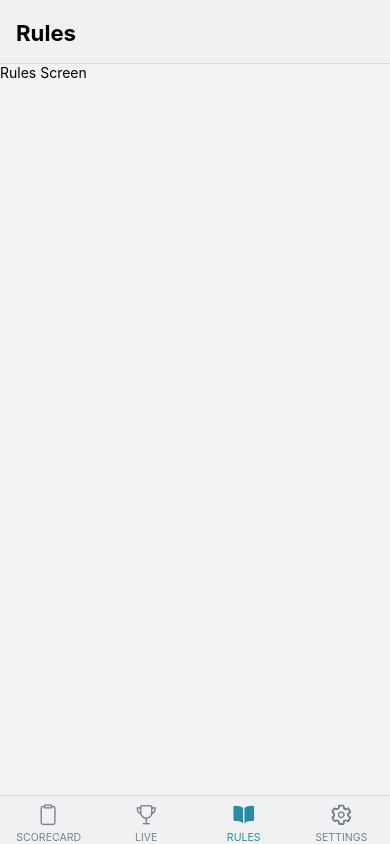
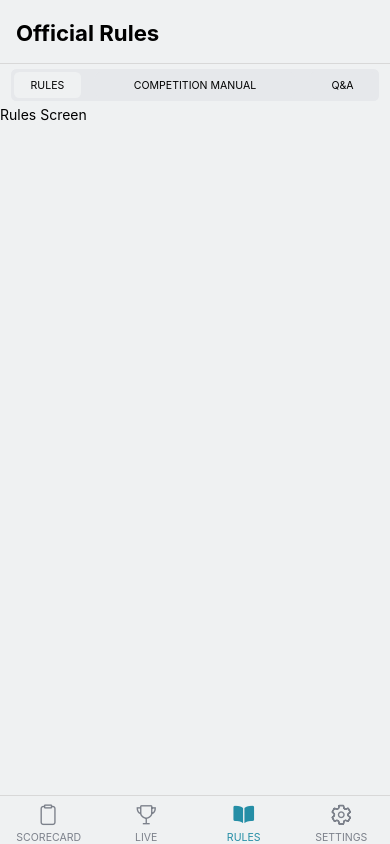
Before and after one commit to craftjk/DGGLive, a React Native app: screen /Rules in a window 390 px wide. Built offline with nearby package versions, Linux system fonts and the light colour scheme; what react-native-popup-menu would draw is missing.

Commit message:
Working on top nav tabs in Rules screen

```diff
--- a/navigation/MainTabs.js
+++ b/navigation/MainTabs.js
@@ -54,7 +54,9 @@ function MainTabs() {
                 color: isDarkMode ? Colors.white : Colors.black,
               }}
             >
-              {textMap[children][activeLanguage]}
+              {children === "Rules" && activeLanguage === "English" // kc_todo refactor this
+                ? "Official Rules"
+                : textMap[children][activeLanguage]}
             </Text>
           );
         },
--- a/screens/RulesScreen.js
+++ b/screens/RulesScreen.js
@@ -1,10 +1,103 @@
-import React from "react";
-import { View, Text } from "react-native";
+import React, { useState } from "react";
+import { View, Text, StyleSheet, SafeAreaView } from "react-native";
+import { useDispatch, useSelector } from "react-redux";
+import { moderateScale } from "react-native-size-matters";
+import Colors from "../constants/Colors";
 
-const RulesScreen = () => (
-  <View>
-    <Text>Rules Screen</Text>
-  </View>
-);
+const RulesScreen = () => {
+  const dispatch = useDispatch();
+
+  const isDarkMode = useSelector((state) => state.settings.isDarkMode);
+  const activeLanguage = useSelector((state) => state.settings.activeLanguage);
+
+  const [activeNavTab, setActiveNavTab] = useState("RULES");
+
+  // TODOS
+  // Add a touchable around the nav tab to change state
+
+  return (
+    <SafeAreaView
+      style={{
+        ...styles.screen,
+        backgroundColor: isDarkMode ? Colors.grayscale[1] : Colors.grayscale[8],
+      }}
+    >
+      <View
+        style={{
+          ...styles.rulesNavContainer,
+          backgroundColor: isDarkMode ? Colors.black : Colors.grayscale[7],
+        }}
+      >
+        <View style={styles.rulesNavTab}>
+          <View
+            style={{
+              ...styles.navTabSelectWrapper,
+              backgroundColor:
+                activeNavTab === "RULES"
+                  ? Colors.grayscale[8]
+                  : Colors.grayscale[7],
+            }}
+          >
+            <Text style={styles.rulesNavText}>RULES</Text>
+          </View>
+        </View>
+        <View style={{ ...styles.rulesNavTab, flex: 3 }}>
+          <View
+            style={{
+              ...styles.navTabSelectWrapper,
+              backgroundColor:
+                activeNavTab === "COMPETITION MANUAL"
+                  ? Colors.grayscale[8]
+                  : Colors.grayscale[7],
+            }}
+          >
+            <Text style={styles.rulesNavText}>COMPETITION MANUAL</Text>
+          </View>
+        </View>
+        <View style={styles.rulesNavTab}>
+          <View
+            style={{
+              ...styles.navTabSelectWrapper,
+              backgroundColor:
+                activeNavTab === "Q&A"
+                  ? Colors.grayscale[8]
+                  : Colors.grayscale[7],
+            }}
+          >
+            <Text style={styles.rulesNavText}>Q&A</Text>
+          </View>
+        </View>
+      </View>
+      <Text>Rules Screen</Text>
+    </SafeAreaView>
+  );
+};
+
+const styles = StyleSheet.create({
+  screen: { flex: 1 },
+  rulesNavContainer: {
+    height: moderateScale(30),
+    marginHorizontal: moderateScale(10),
+    marginVertical: moderateScale(5),
+    borderRadius: moderateScale(5),
+    flexDirection: "row",
+    justifyContent: "space-between",
+  },
+  rulesNavTab: {
+    flex: 1,
+    alignItems: "center",
+    justifyContent: "center",
+  },
+  navTabSelectWrapper: {
+    justifyContent: "center",
+    alignItems: "center",
+    width: "90%",
+    height: "80%",
+    borderRadius: moderateScale(5),
+  },
+  rulesNavText: {
+    fontSize: moderateScale(10),
+  },
+});
 
 export default RulesScreen;
```
